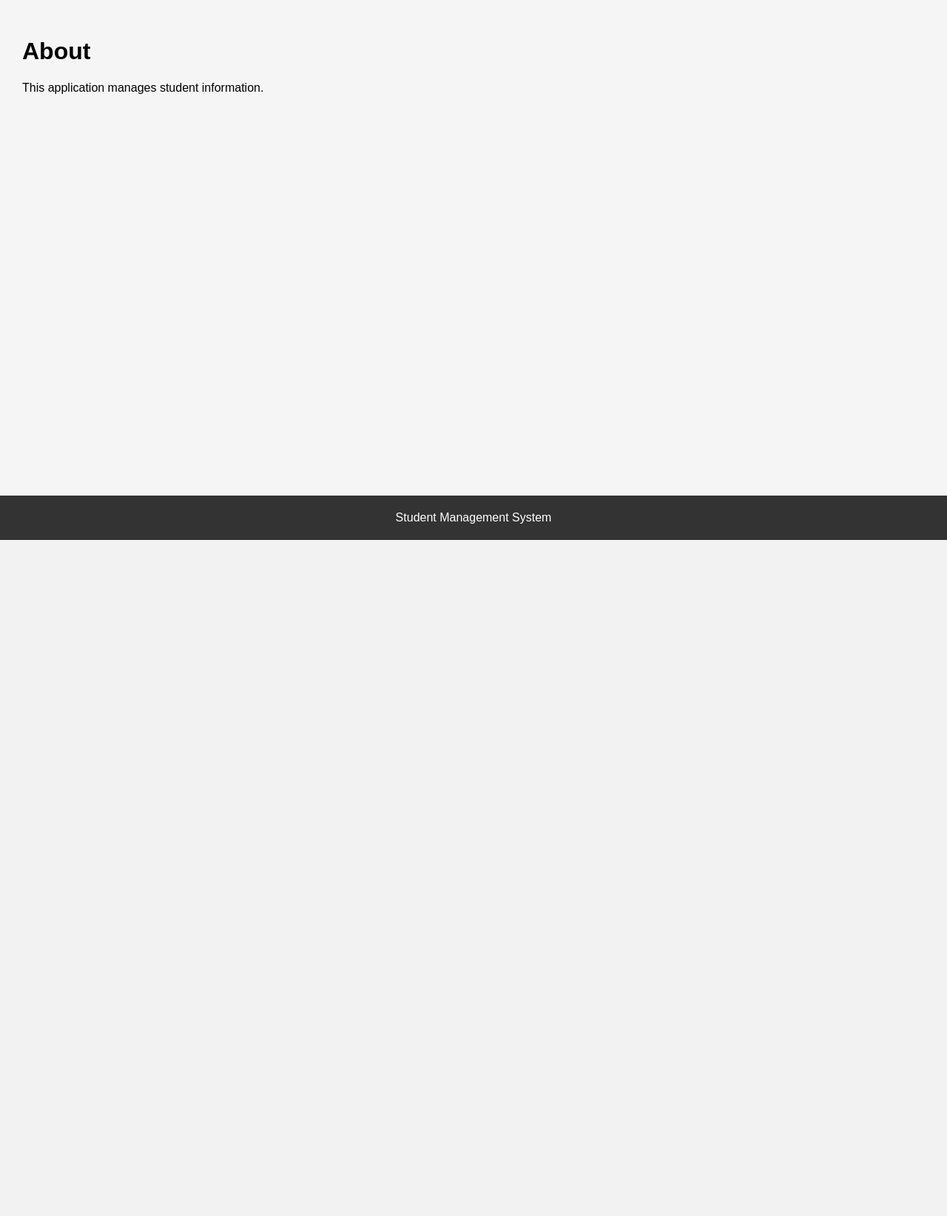
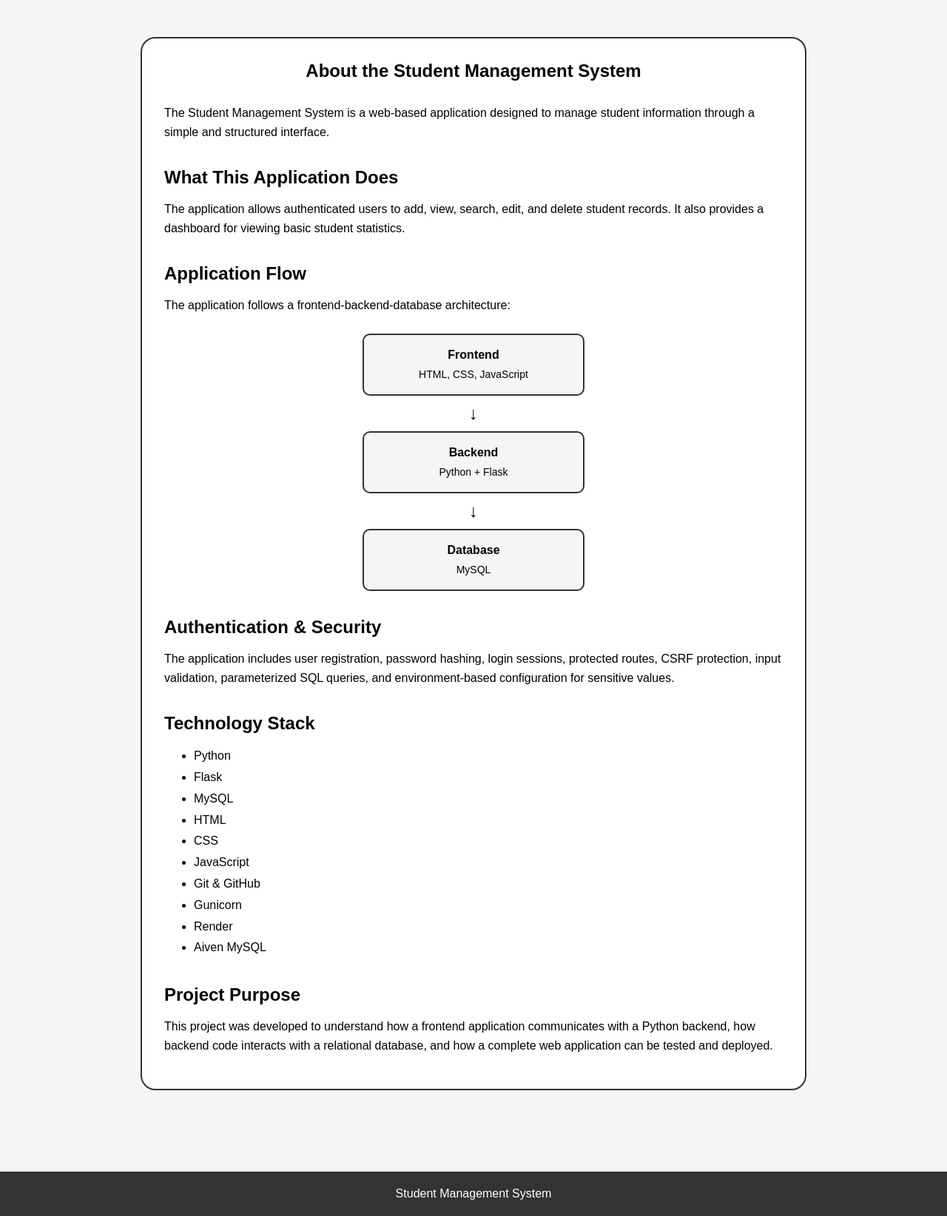
Before and after one commit to Pradeep232823/Student_Management_Webapplication, a Flask app: page /about in a window 1280 px wide. Shown: the part 70-1714 px from the top of the page at 74% size. Before the commit the page ends 800 px from the top, so only its background shows below. Run offline with Flask 3, Linux system fonts and the light colour scheme; some libraries are stand-ins or nearby versions.

Commit message:
Modified About and Home page commit

```diff
--- a/static/css/style.css
+++ b/static/css/style.css
@@ -448,84 +288,216 @@ button {
     box-sizing: border-box;
 }
 
-
-/* ------------------------------
-   Department Name
------------------------------- */
-
 .department-name {
     font-weight: bold;
 }
 
-
-/* ------------------------------
-   Department Count
------------------------------- */
-
 .department-count {
     font-weight: bold;
-
     min-width: 40px;
-
     padding: 5px 10px;
-
     background-color: #333;
     color: white;
-
     border-radius: 5px;
-
     text-align: center;
 }
 
+.hero-section {
+    max-width: 900px;
+    margin: 20px auto 50px;
+    padding: 50px 30px;
+    text-align: center;
+    background-color: white;
+    border: 2px solid #333;
+    border-radius: 20px;
+    box-sizing: border-box;
+}
 
+.hero-section h1 {
+    margin-top: 0;
+    margin-bottom: 20px;
+    font-size: 40px;
+}
 
-/* ------------------------------
-   Responsive Design
------------------------------- */
+.hero-section p {
+    max-width: 700px;
+    margin: 12px auto;
+    line-height: 1.6;
+}
+
+.hero-actions {
+    display: flex;
+    justify-content: center;
+    gap: 15px;
+    margin-top: 30px;
+}
+
+.home-button {
+    display: inline-block;
+    padding: 12px 22px;
+    background-color: #333;
+    color: white;
+    text-decoration: none;
+    border-radius: 5px;
+}
+
+.home-button:hover {
+    background-color: #555;
+}
+
+.features-section {
+    max-width: 1100px;
+    margin: 0 auto 50px;
+    text-align: center;
+}
+
+.features-section h2 {
+    margin-bottom: 25px;
+}
+
+.features-container {
+    display: grid;
+    grid-template-columns: repeat(2, 1fr);
+    gap: 25px;
+}
+
+.feature-card {
+    padding: 25px;
+    background-color: white;
+    border: 2px solid #333;
+    border-radius: 15px;
+    box-sizing: border-box;
+}
+
+.feature-card h3 {
+    margin-top: 0;
+    margin-bottom: 12px;
+}
+
+.feature-card p {
+    margin: 0;
+    line-height: 1.5;
+}
+
+.technology-section {
+    max-width: 900px;
+    margin: 0 auto 40px;
+    text-align: center;
+}
+
+.technology-section p {
+    line-height: 1.6;
+}
+
+.technology-list {
+    display: flex;
+    justify-content: center;
+    flex-wrap: wrap;
+    gap: 10px;
+    margin-top: 20px;
+}
+
+.technology-list span {
+    padding: 8px 14px;
+    background-color: #333;
+    color: white;
+    border-radius: 5px;
+}
+
+.about-section {
+    max-width: 900px;
+    margin: 20px auto 40px;
+    padding: 30px;
+    background-color: white;
+    border: 2px solid #333;
+    border-radius: 20px;
+    box-sizing: border-box;
+}
+
+.about-section h1 {
+    margin-top: 0;
+    text-align: center;
+    margin-bottom: 30px;
+}
+
+.about-section h2 {
+    margin-top: 35px;
+    margin-bottom: 15px;
+}
+
+.about-section p {
+    line-height: 1.6;
+}
+
+.architecture-flow {
+    display: flex;
+    flex-direction: column;
+    align-items: center;
+    gap: 10px;
+    margin: 25px 0;
+}
+
+.flow-box {
+    width: 300px;
+    padding: 18px;
+    background-color: #f5f5f5;
+    border: 2px solid #333;
+    border-radius: 10px;
+    text-align: center;
+    box-sizing: border-box;
+}
+
+.flow-box strong {
+    display: block;
+    margin-bottom: 8px;
+}
+
+.flow-box span {
+    font-size: 14px;
+}
+
+.flow-arrow {
+    font-size: 24px;
+    font-weight: bold;
+}
+
+.about-section ul {
+    line-height: 1.8;
+}
 
 @media (max-width: 600px) {
-
     main {
         padding: 15px;
     }
 
     header {
         min-height: auto;
-
         padding: 10px;
-
         flex-direction: column;
         align-items: stretch;
     }
 
     header h1 {
         text-align: center;
-
         padding: 10px;
     }
 
     nav {
         padding: 10px;
-
         display: flex;
         flex-direction: column;
-
         gap: 10px;
     }
 
     nav a {
         width: 100%;
-
         margin-right: 0;
-
         box-sizing: border-box;
-
         text-align: center;
     }
 
     .students-container {
         grid-template-columns: 1fr;
-
         gap: 20px;
     }
 
--- a/templates/about.html
+++ b/templates/about.html
@@ -6,8 +6,92 @@ About
 
 {% block content %}
 
-    <h1>About</h1>
+<section class="about-section">
 
-    <p>This application manages student information.</p>
+    <h1>About the Student Management System</h1>
+
+    <p>
+        The Student Management System is a web-based application
+        designed to manage student information through a simple
+        and structured interface.
+    </p>
+
+
+    <h2>What This Application Does</h2>
+
+    <p>
+        The application allows authenticated users to add, view,
+        search, edit, and delete student records. It also provides
+        a dashboard for viewing basic student statistics.
+    </p>
+
+
+    <h2>Application Flow</h2>
+
+    <p>
+        The application follows a frontend-backend-database
+        architecture:
+    </p>
+
+    <div class="architecture-flow">
+
+        <div class="flow-box">
+            <strong>Frontend</strong>
+            <span>HTML, CSS, JavaScript</span>
+        </div>
+
+        <div class="flow-arrow">↓</div>
+
+        <div class="flow-box">
+            <strong>Backend</strong>
+            <span>Python + Flask</span>
+        </div>
+
+        <div class="flow-arrow">↓</div>
+
+        <div class="flow-box">
+            <strong>Database</strong>
+            <span>MySQL</span>
+        </div>
+
+    </div>
+
+
+    <h2>Authentication & Security</h2>
+
+    <p>
+        The application includes user registration, password
+        hashing, login sessions, protected routes, CSRF protection,
+        input validation, parameterized SQL queries, and
+        environment-based configuration for sensitive values.
+    </p>
+
+
+    <h2>Technology Stack</h2>
+
+    <ul>
+        <li>Python</li>
+        <li>Flask</li>
+        <li>MySQL</li>
+        <li>HTML</li>
+        <li>CSS</li>
+        <li>JavaScript</li>
+        <li>Git & GitHub</li>
+        <li>Gunicorn</li>
+        <li>Render</li>
+        <li>Aiven MySQL</li>
+    </ul>
+
+
+    <h2>Project Purpose</h2>
+
+    <p>
+        This project was developed to understand how a frontend
+        application communicates with a Python backend, how backend
+        code interacts with a relational database, and how a complete
+        web application can be tested and deployed.
+    </p>
+
+</section>
 
 {% endblock %}
```
Also changed, not shown: other parts of static/css/style.css (+47 -164 lines), templates/index.html (+81 -1 lines).
